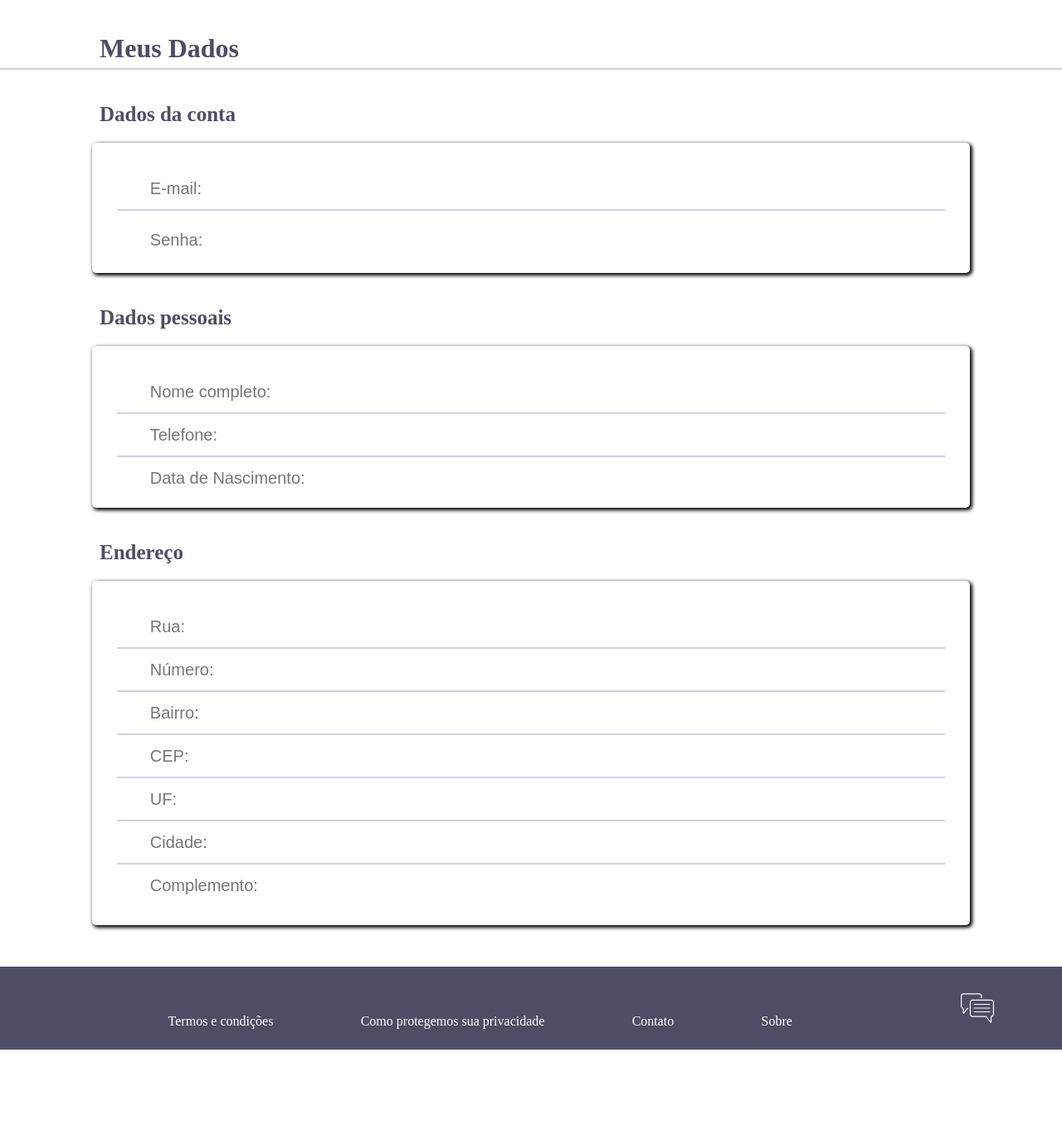
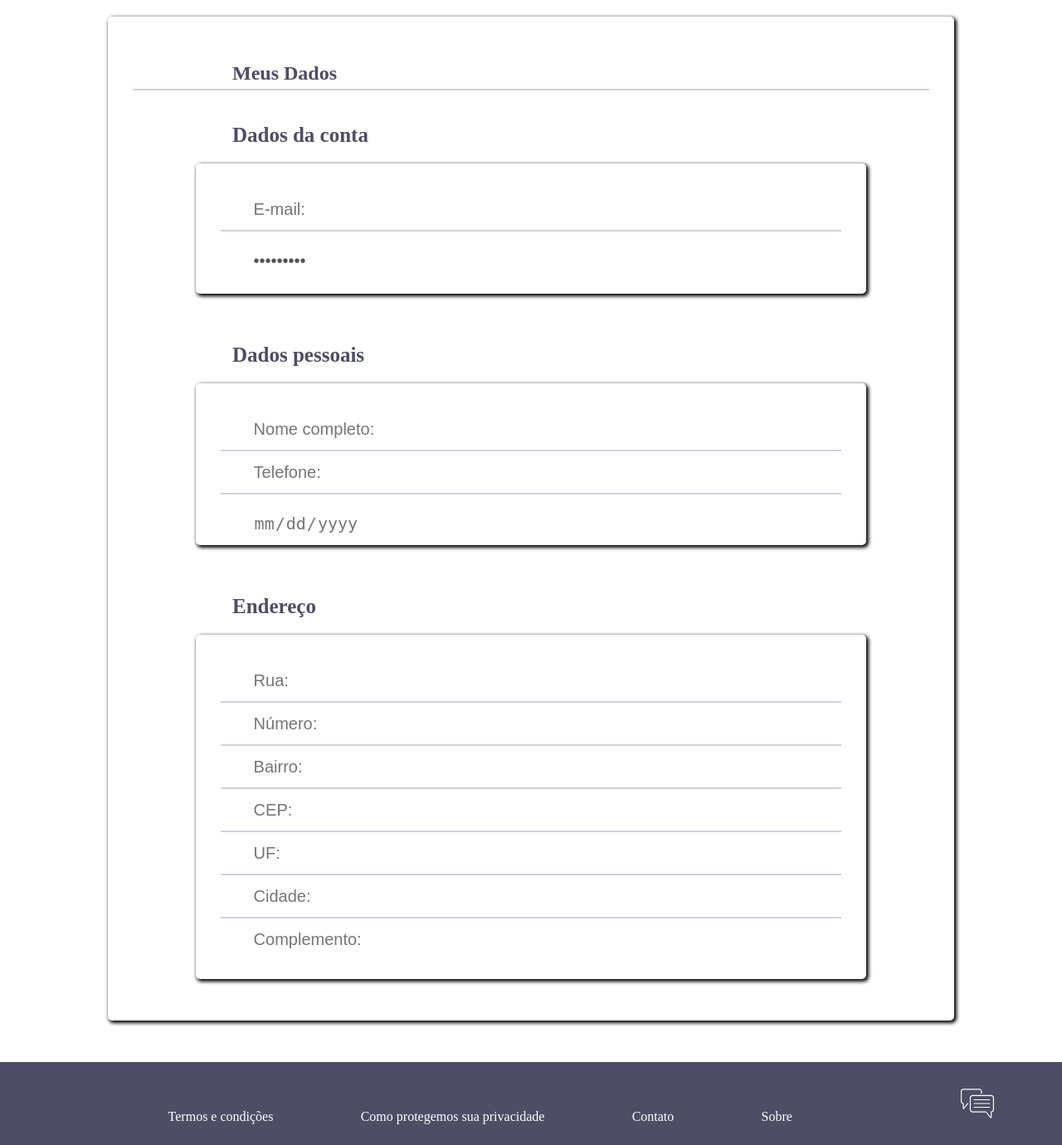
Before and after one commit to arthurbarbero/DB-LGPD, a Flask app: template front-end/template/profile_page.html in a window 1280 px wide. Shown: the part 120-1500 px from the top of the page at 83% size. Before the commit the page ends 1385 px from the top, so only its background shows below. Run offline with Flask 2, Linux system fonts and the light colour scheme; the template is opened without the code that fills it, so the values that code supplies are empty.

Commit message:
Feat: some changes on the layout and added disabled to all inputs

```diff
--- a/front-end/css/profile_page.css
+++ b/front-end/css/profile_page.css
@@ -8,6 +8,19 @@ form.buttons {
     background-color: #C2A7C2;
     box-shadow: none;
     width: 420px;
+}
+
+.flex-conteiner{
+    display:flex;
+    flex-direction: column;
+    justify-content: space-between;
+    background: white;
+    border-radius: 5px;
+    padding: 30px;
+    width: 75%;
+    margin: 20px auto;
+    box-shadow: 2px 2px 4px 1px black;
+    padding-top: 15px;
 }
 
 #btn-login {
@@ -85,3 +98,10 @@ textarea:focus, input:focus, select:focus {
     border: 0 none;
     outline: 0;
 }
+
+.input_nasc{
+    font-size: 20px;
+    height: 30px;
+    margin-top: 10px;
+    color: #757575;
+}
--- a/front-end/template/profile_page.html
+++ b/front-end/template/profile_page.html
@@ -29,6 +29,7 @@
             </form>
         </div>
     </header>
+    <section class="flex-conteiner">
         <div class="meus-dados">
             <h1 id="meus-dados">Meus Dados</h1>
         </div>
@@ -38,9 +39,9 @@
         </div>
         <section class="container-dados">
             <div>
-            <input class="dados-conta"id="email" type="email" placeholder="E-mail:">
+                <input class="dados-conta" id="email" type="email" placeholder="E-mail:" disabled>
                 <hr/>
-            <input class="dados-conta" id="senha" type="password" placeholder="Senha:">
+                <input class="dados-conta" id="senha" type="password" placeholder="Senha:" value="123456789" disabled>
             </div>
         </section>
         <div class="meus-dados">
@@ -48,11 +49,11 @@
         </div>
         <section class="container-dados" id="info-pessoais">
             <div>
-            <input class="dados-conta"id="nome" type="text" placeholder="Nome completo:">
+                <input class="dados-conta"id="nome" type="text" placeholder="Nome completo:" disabled>
                 <hr/>
-            <input class="dados-conta" id="tel" type="number" placeholder="Telefone:">
+                <input class="dados-conta" id="tel" type="number" placeholder="Telefone:" disabled>
                 <hr/>
-            <input class="dados-conta" id="data-nascimento" type="number" placeholder="Data de Nascimento:">
+                <input class="dados-conta input_nasc" id="data-nascimento" type="date" placeholder="Data de Nascimento:" disabled>
             </div>
         </section>
         <div class="meus-dados">
@@ -60,20 +61,21 @@
         </div>
         <section class="container-dados" id="info-endereco">
             <div>
-            <input class="dados-conta"id="rua" type="text" placeholder="Rua:">
+                <input class="dados-conta"id="rua" type="text" placeholder="Rua:" disabled>
                 <hr/>
-            <input class="dados-conta" id="num" type="number" placeholder="Número:">
+                <input class="dados-conta" id="num" type="number" placeholder="Número:" disabled>
                 <hr/>
-            <input class="dados-conta" id="Bairro" type="text" placeholder="Bairro:">
+                <input class="dados-conta" id="Bairro" type="text" placeholder="Bairro:" disabled>
                 <hr/>
-            <input class="dados-conta" id="cep" type="number" placeholder="CEP:">
+                <input class="dados-conta" id="cep" type="number" placeholder="CEP:" disabled>
                 <hr/>
-            <input class="dados-conta" id="uf" type="text" placeholder="UF:">
+                <input class="dados-conta" id="uf" type="text" placeholder="UF:" disabled>
                 <hr/>
-            <input class="dados-conta" id="cidade" type="text" placeholder="Cidade:">
+                <input class="dados-conta" id="cidade" type="text" placeholder="Cidade:" disabled>
                 <hr/>
-            <input class="dados-conta" id="complemento" type="text" placeholder="Complemento:">
+                <input class="dados-conta" id="complemento" type="text" placeholder="Complemento:" disabled>
             </div>
+        </section>
     </section>
     <footer class="nav-footer">
         <div class="info-footer">
```
Lines whose indentation alone changed are shown as unchanged.
